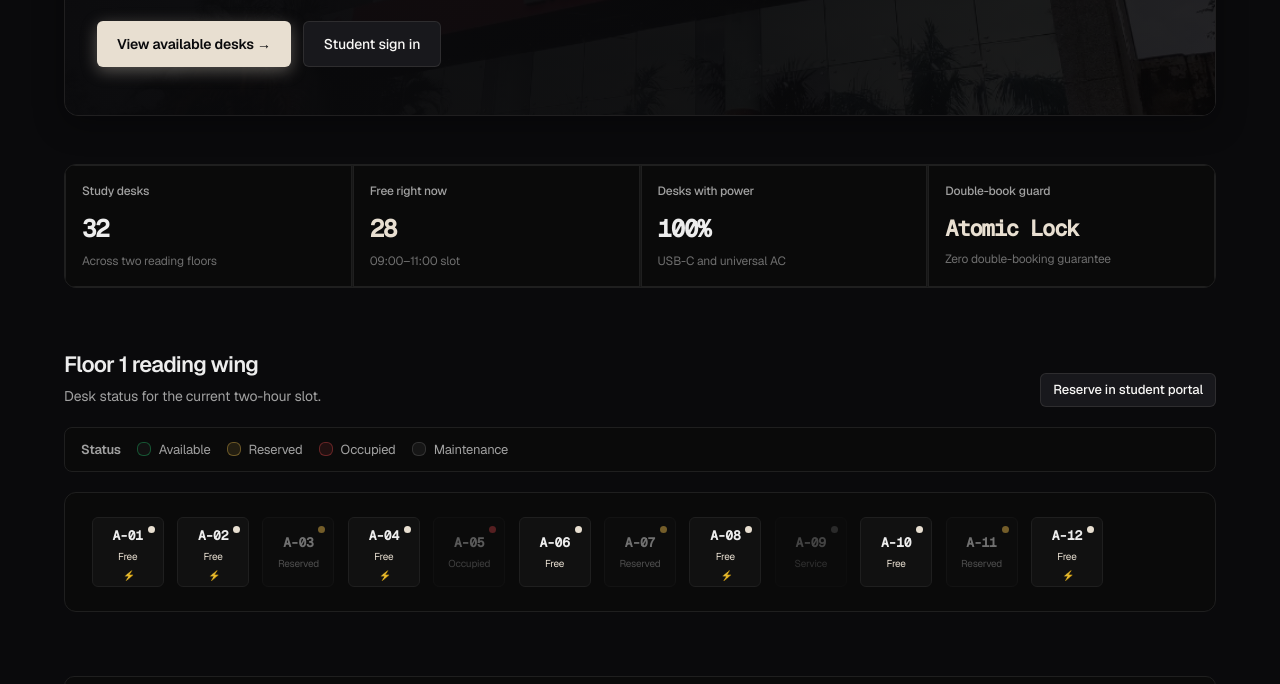
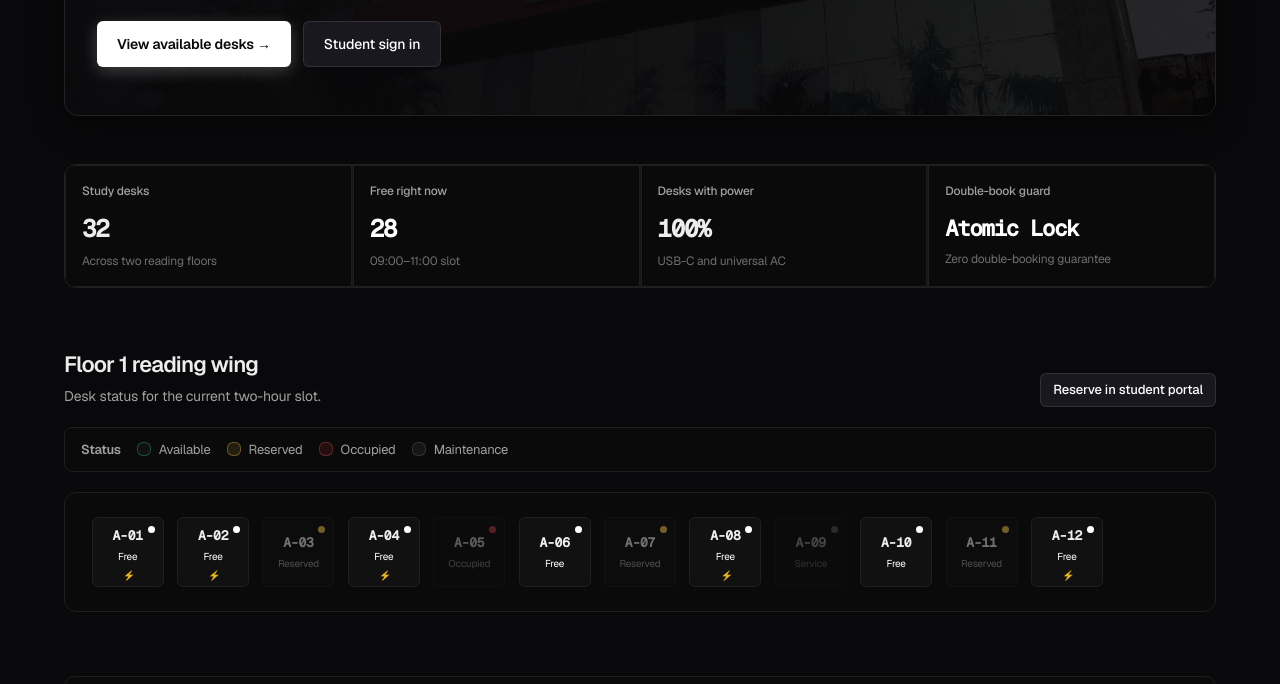
Before and after one commit to viraj1737/seatsync, a website: page frontend/index.html in a window 1280 px wide. Shown: the part 338-1022 px from the top of the page. Drawn offline with nearby package versions, Linux system fonts and the light colour scheme; no server answers.

Commit message:
Elevate design with Ultra-Premium Pure White & Deep Obsidian palette across dark and light modes

```diff
--- a/frontend/css/architectural-ui.css
+++ b/frontend/css/architectural-ui.css
@@ -1,193 +1,198 @@
 /**
- * SeatSync — Black, White & Warm Beige Architectural Library Design System
- * Inspired by luxury architectural monographs, Nordic minimalism, and high-end editorial portfolios.
- * Palette: Deep Matte Obsidian (#0a0a0c), Crisp Alabaster White (#f8f7f5), and Warm Architectural Beige (#e8dfd1).
- * Zero cheap purple/blue AI gradients, zero radioactive neon greens.
+ * SeatSync — Ultra-Premium Monochrome & Pure White Architectural Design System
+ * Inspired by Apple Pro, Leica, Vercel, and Linear luxury craft.
+ * Palette: Pure Crisp White (#ffffff), Deep Carbon Obsidian (#09090b), and Delicate Platinum Cashmere.
+ * Zero generic AI gradients, zero muddy browns, zero radioactive neons.
  */
 
 /* ==========================================================================
-   1. The Black, White & Warm Beige Design Tokens
+   1. The Ultra-Premium Pure White & Obsidian Tokens
    ========================================================================== */
 :root {
   /* Carbon Black & Deep Obsidian Foundations */
-  --arch-canvas: #0a0a0c;
-  --arch-canvas-gradient: #0a0a0c;
-  --arch-panel: #121215;
-  --arch-panel-subtle: #18181c;
-  --arch-panel-elevated: #202026;
+  --arch-canvas: #09090b;
+  --arch-canvas-gradient: #09090b;
+  --arch-panel: #111115;
+  --arch-panel-subtle: #18181e;
+  --arch-panel-elevated: #22222a;
 
-  /* Luxury Architectural Beige & Warm Sand Tones */
-  --arch-beige: #e8dfd1;             /* Primary luxury beige / champagne */
-  --arch-beige-hover: #f3ece2;       /* Bright warm cream */
-  --arch-beige-subtle: rgba(232, 223, 209, 0.08);
-  --arch-beige-border: rgba(232, 223, 209, 0.2);
-  --arch-beige-glow: rgba(232, 223, 209, 0.35);
+  /* Pure White Primary Hero & Action (Ultra-Premium Tech Luxury) */
+  --arch-white: #ffffff;
+  --arch-white-glow: rgba(255, 255, 255, 0.25);
+  --arch-white-subtle: rgba(255, 255, 255, 0.08);
 
-  /* Primary Button / Active Pill Actions */
-  --arch-btn-bg: #e8dfd1;
-  --arch-btn-text: #0a0a0c;
-  --arch-btn-hover: #f3ece2;
-  --arch-btn-glow: rgba(232, 223, 209, 0.35);
+  /* Primary Button / Active Pill: PURE WHITE with JET BLACK TEXT */
+  --arch-btn-bg: #ffffff;
+  --arch-btn-text: #09090b;
+  --arch-btn-hover: #f4f4f5;
+  --arch-btn-glow: rgba(255, 255, 255, 0.22);
 
-  --arch-sand: #d6ccbe;              /* Secondary warm sand */
-  --arch-sand-dim: #8c8579;          /* Subdued warm ash-sand */
+  /* Refined Architectural Accents */
+  --arch-beige: #ffffff;             /* Primary accent is Pure Crisp White */
+  --arch-beige-hover: #f4f4f5;
+  --arch-beige-subtle: rgba(255, 255, 255, 0.08);
+  --arch-beige-border: rgba(255, 255, 255, 0.2);
+  --arch-beige-glow: rgba(255, 255, 255, 0.25);
 
-  /* Pure & Warm Typography */
-  --arch-text-primary: #f8f7f5;      /* Crisp warm alabaster white */
-  --arch-text-secondary: #c7c1b7;    /* Warm beige-tinted grey */
-  --arch-text-dim: #7a746a;          /* Muted ash-beige */
+  --arch-sand: #d4cfc7;              /* Delicate platinum-cashmere */
+  --arch-sand-dim: #8e8880;          /* Subdued warm ash */
 
-  /* Hairline Architectural Borders */
-  --arch-border: rgba(232, 223, 209, 0.1);
-  --arch-border-hover: rgba(232, 223, 209, 0.26);
-  --arch-border-focus: #e8dfd1;
-  --arch-blueprint-grid: rgba(232, 223, 209, 0.022);
+  /* Crisp Pure White Typography */
+  --arch-text-primary: #ffffff;      /* Pure crisp white */
+  --arch-text-secondary: #a1a1aa;    /* Refined silver */
+  --arch-text-dim: #71717a;          /* Muted ash */
+
+  /* Hairline Architectural Glass Borders */
+  --arch-border: rgba(255, 255, 255, 0.1);
+  --arch-border-hover: rgba(255, 255, 255, 0.25);
+  --arch-border-focus: #ffffff;
+  --arch-blueprint-grid: rgba(255, 255, 255, 0.03);
 
   /* Legacy & Framework Color Overrides */
-  --color-primary: #e8dfd1;
-  --color-primary-hover: #f3ece2;
-  --color-primary-subtle: rgba(232, 223, 209, 0.1);
-  --color-primary-border: rgba(232, 223, 209, 0.28);
-  --color-accent-blue: #d6ccbe;
-  --color-accent-blue-hover: #f8f7f5;
-  --color-accent-blue-subtle: rgba(232, 223, 209, 0.1);
-  --color-accent-blue-border: rgba(232, 223, 209, 0.28);
+  --color-primary: #ffffff;
+  --color-primary-hover: #f4f4f5;
+  --color-primary-subtle: rgba(255, 255, 255, 0.1);
+  --color-primary-border: rgba(255, 255, 255, 0.28);
+  --color-accent-blue: #ffffff;
+  --color-accent-blue-hover: #f4f4f5;
+  --color-accent-blue-subtle: rgba(255, 255, 255, 0.1);
+  --color-accent-blue-border: rgba(255, 255, 255, 0.28);
 
-  /* Status Colors (Refined Warm Neutrals) */
-  --status-free: #e8dfd1;            /* Warm cream badge */
-  --status-free-bg: rgba(232, 223, 209, 0.1);
-  --status-free-border: rgba(232, 223, 209, 0.28);
-  --status-available: #e8dfd1;
-  --status-available-subtle: rgba(232, 223, 209, 0.1);
-  --status-available-border: rgba(232, 223, 209, 0.28);
-  --color-available: #e8dfd1;
+  /* Status Colors (Ultra-Clean Monochromatic Contrast) */
+  --status-free: #ffffff;            /* Pure white badge */
+  --status-free-bg: rgba(255, 255, 255, 0.08);
+  --status-free-border: rgba(255, 255, 255, 0.22);
+  --status-available: #ffffff;
+  --status-available-subtle: rgba(255, 255, 255, 0.08);
+  --status-available-border: rgba(255, 255, 255, 0.22);
+  --color-available: #ffffff;
 
-  --status-reserved: #8c8375;        /* Subdued warm bronze-sand */
-  --status-reserved-bg: rgba(140, 131, 117, 0.1);
-  --status-reserved-border: rgba(140, 131, 117, 0.25);
+  --status-reserved: #8e8880;        /* Subdued platinum-sand */
+  --status-reserved-bg: rgba(142, 136, 128, 0.12);
+  --status-reserved-border: rgba(142, 136, 128, 0.25);
 
-  --status-occupied: #544e45;        /* Muted deep carbon ash */
-  --status-occupied-bg: rgba(84, 78, 69, 0.1);
-  --status-occupied-border: rgba(84, 78, 69, 0.2);
+  --status-occupied: #52525b;        /* Muted deep carbon ash */
+  --status-occupied-bg: rgba(82, 82, 91, 0.12);
+  --status-occupied-border: rgba(82, 82, 91, 0.22);
 
-  --status-selected: #ffffff;        /* Pure alabaster white */
-  --status-selected-glow: rgba(232, 223, 209, 0.4);
+  --status-selected: #ffffff;        /* Pure luminous white */
+  --status-selected-glow: rgba(255, 255, 255, 0.4);
 
   /* Ambient Shadows */
-  --arch-shadow-card: 0 4px 20px rgba(0, 0, 0, 0.25);
-  --arch-shadow-panel: 0 8px 30px rgba(0, 0, 0, 0.35);
+  --arch-shadow-card: 0 4px 20px rgba(0, 0, 0, 0.35);
+  --arch-shadow-panel: 0 8px 32px rgba(0, 0, 0, 0.45);
 
   /* Campus Hero Atmosphere */
-  --arch-hero-overlay: linear-gradient(90deg, rgba(10, 10, 12, 0.96) 0%, rgba(10, 10, 12, 0.82) 55%, rgba(10, 10, 12, 0.5) 100%);
-  --arch-hero-title: #f8f7f5;
-  --arch-hero-lead: rgba(255, 255, 255, 0.8);
+  --arch-hero-overlay: linear-gradient(90deg, rgba(9, 9, 11, 0.96) 0%, rgba(9, 9, 11, 0.82) 55%, rgba(9, 9, 11, 0.5) 100%);
+  --arch-hero-title: #ffffff;
+  --arch-hero-lead: rgba(255, 255, 255, 0.85);
   --arch-hero-candidate: #ffffff;
-  --arch-hero-badge-bg: rgba(232, 223, 209, 0.1);
-  --arch-hero-badge-text: #e8dfd1;
-  --arch-hero-badge-border: rgba(232, 223, 209, 0.2);
-  --arch-hero-backdrop-filter: brightness(0.3) saturate(1.1);
+  --arch-hero-badge-bg: rgba(255, 255, 255, 0.1);
+  --arch-hero-badge-text: #ffffff;
+  --arch-hero-badge-border: rgba(255, 255, 255, 0.22);
+  --arch-hero-backdrop-filter: brightness(0.35) saturate(1.1);
 
   /* Chair & Barcode */
-  --arch-chair-bg: rgba(232, 223, 209, 0.08);
-  --arch-chair-border: var(--arch-border);
-  --arch-barcode-stripe: #e8dfd1;
+  --arch-chair-bg: rgba(255, 255, 255, 0.08);
+  --arch-chair-border: rgba(255, 255, 255, 0.12);
+  --arch-barcode-stripe: #ffffff;
 }
 
 :root[data-theme="light"] {
-  /* Warm Alabaster Canvas & Pure White Elevated Panels */
-  --arch-canvas: #faf8f5;
-  --arch-canvas-gradient: #faf8f5;
+  /* Crisp Porcelain White Foundations */
+  --arch-canvas: #ffffff;
+  --arch-canvas-gradient: #ffffff;
   --arch-panel: #ffffff;
-  --arch-panel-subtle: #f5f1ea;
-  --arch-panel-elevated: #ede7dc;
+  --arch-panel-subtle: #f8f8fa;
+  --arch-panel-elevated: #f0f0f4;
 
-  /* Primary Accent & Action (Matte Obsidian Black in Light Mode) */
-  --arch-beige: #18181b;
-  --arch-beige-hover: #27272a;
-  --arch-beige-subtle: rgba(24, 24, 27, 0.05);
-  --arch-beige-border: rgba(24, 24, 27, 0.18);
-  --arch-beige-glow: rgba(24, 24, 27, 0.12);
+  /* Primary Accent & Action */
+  --arch-beige: #09090b;
+  --arch-beige-hover: #18181b;
+  --arch-beige-subtle: rgba(9, 9, 11, 0.05);
+  --arch-beige-border: rgba(9, 9, 11, 0.18);
+  --arch-beige-glow: rgba(9, 9, 11, 0.12);
 
-  /* Primary Button / Active Pill (Obsidian Black with Crisp White Text) */
-  --arch-btn-bg: #18181b;
+  /* Primary Button / Active Pill: SOLID JET OBSIDIAN with CRISP PURE WHITE TEXT */
+  --arch-btn-bg: #09090b;
   --arch-btn-text: #ffffff;
   --arch-btn-hover: #27272a;
-  --arch-btn-glow: rgba(24, 24, 27, 0.16);
+  --arch-btn-glow: rgba(9, 9, 11, 0.18);
 
-  /* Warm Sandstone & Camel Accents */
-  --arch-sand: #705e49;
-  --arch-sand-dim: #8f8577;
+  /* Refined Platinum & Slate Accents */
+  --arch-sand: #475569;
+  --arch-sand-dim: #94a3b8;
 
-  /* Crisp Typography */
-  --arch-text-primary: #121215;      /* Deep ebony */
-  --arch-text-secondary: #5a544b;    /* Warm slate-taupe */
-  --arch-text-dim: #8f8577;          /* Muted sand-grey */
+  /* Razor-Sharp Pure Typography */
+  --arch-text-primary: #09090b;      /* Deepest crisp obsidian */
+  --arch-text-secondary: #475569;    /* Clean slate */
+  --arch-text-dim: #94a3b8;          /* Muted platinum */
 
   /* Hairline Borders */
-  --arch-border: rgba(35, 30, 24, 0.1);
-  --arch-border-hover: rgba(35, 30, 24, 0.24);
-  --arch-border-focus: #18181b;
-  --arch-blueprint-grid: rgba(35, 30, 24, 0.035);
+  --arch-border: rgba(0, 0, 0, 0.08);
+  --arch-border-hover: rgba(0, 0, 0, 0.2);
+  --arch-border-focus: #09090b;
+  --arch-blueprint-grid: rgba(0, 0, 0, 0.03);
 
   /* Legacy & Framework Color Overrides in Light Theme */
-  --color-primary: #18181b;
-  --color-primary-hover: #27272a;
-  --color-primary-subtle: rgba(24, 24, 27, 0.06);
-  --color-primary-border: rgba(24, 24, 27, 0.2);
-  --color-accent-blue: #705e49;
-  --color-accent-blue-hover: #5a544b;
-  --color-accent-blue-subtle: rgba(112, 94, 73, 0.08);
-  --color-accent-blue-border: rgba(112, 94, 73, 0.2);
+  --color-primary: #09090b;
+  --color-primary-hover: #18181b;
+  --color-primary-subtle: rgba(9, 9, 11, 0.06);
+  --color-primary-border: rgba(9, 9, 11, 0.2);
+  --color-accent-blue: #09090b;
+  --color-accent-blue-hover: #475569;
+  --color-accent-blue-subtle: rgba(9, 9, 11, 0.08);
+  --color-accent-blue-border: rgba(9, 9, 11, 0.2);
 
   /* Status Colors */
-  --status-free: #705e49;
-  --status-free-bg: rgba(112, 94, 73, 0.08);
-  --status-free-border: rgba(112, 94, 73, 0.22);
-  --status-available: #705e49;
-  --status-available-subtle: rgba(112, 94, 73, 0.08);
-  --status-available-border: rgba(112, 94, 73, 0.22);
-  --color-available: #705e49;
+  --status-free: #09090b;
+  --status-free-bg: rgba(9, 9, 11, 0.06);
+  --status-free-border: rgba(9, 9, 11, 0.18);
+  --status-available: #09090b;
+  --status-available-subtle: rgba(9, 9, 11, 0.06);
+  --status-available-border: rgba(9, 9, 11, 0.18);
+  --color-available: #09090b;
 
-  --status-reserved: #9c8e7e;
-  --status-reserved-bg: rgba(156, 142, 126, 0.12);
-  --status-reserved-border: rgba(156, 142, 126, 0.25);
+  --status-reserved: #64748b;
+  --status-reserved-bg: rgba(100, 116, 139, 0.1);
+  --status-reserved-border: rgba(100, 116, 139, 0.2);
 
-  --status-occupied: #6e675e;
-  --status-occupied-bg: rgba(110, 103, 94, 0.1);
-  --status-occupied-border: rgba(110, 103, 94, 0.2);
+  --status-occupied: #94a3b8;
+  --status-occupied-bg: rgba(148, 163, 184, 0.1);
+  --status-occupied-border: rgba(148, 163, 184, 0.2);
 
-  --status-selected: #18181b;
-  --status-selected-glow: rgba(24, 24, 27, 0.18);
+  --status-selected: #09090b;
+  --status-selected-glow: rgba(9, 9, 11, 0.18);
 
   /* Diffuse Architectural Shadows */
-  --arch-shadow-card: 0 4px 18px rgba(45, 38, 28, 0.06);
-  --arch-shadow-panel: 0 8px 28px rgba(45, 38, 28, 0.08);
+  --arch-shadow-card: 0 4px 20px rgba(0, 0, 0, 0.06);
+  --arch-shadow-panel: 0 8px 30px rgba(0, 0, 0, 0.08);
 
-  /* Campus Hero in Light Theme (Refined Frosted White & Natural Daylight) */
-  --arch-hero-overlay: linear-gradient(90deg, rgba(255, 255, 255, 0.95) 0%, rgba(255, 255, 255, 0.88) 55%, rgba(255, 255, 255, 0.62) 100%);
-  --arch-hero-title: #121215;
-  --arch-hero-lead: #5a544b;
-  --arch-hero-candidate: #121215;
-  --arch-hero-badge-bg: rgba(112, 94, 73, 0.08);
-  --arch-hero-badge-text: #705e49;
-  --arch-hero-badge-border: rgba(112, 94, 73, 0.2);
-  --arch-hero-backdrop-filter: brightness(0.95) saturate(1.05);
+  /* Campus Hero in Light Theme (Crisp Frosted Daylight) */
+  --arch-hero-overlay: linear-gradient(90deg, rgba(255, 255, 255, 0.96) 0%, rgba(255, 255, 255, 0.88) 55%, rgba(255, 255, 255, 0.6) 100%);
+  --arch-hero-title: #09090b;
+  --arch-hero-lead: #475569;
+  --arch-hero-candidate: #09090b;
+  --arch-hero-badge-bg: rgba(0, 0, 0, 0.06);
+  --arch-hero-badge-text: #09090b;
+  --arch-hero-badge-border: rgba(0, 0, 0, 0.15);
+  --arch-hero-backdrop-filter: brightness(0.96) saturate(1.05);
 
   /* Chair & Barcode */
-  --arch-chair-bg: #ece7df;
-  --arch-chair-border: rgba(35, 30, 24, 0.12);
-  --arch-barcode-stripe: #18181b;
+  --arch-chair-bg: #f1f1f4;
+  --arch-chair-border: rgba(0, 0, 0, 0.1);
+  --arch-barcode-stripe: #09090b;
 
   /* Overriding general modern-ui variables for complete cohesion */
-  --bg-canvas: #faf8f5 !important;
+  --bg-canvas: #ffffff !important;
   --bg-surface-1: #ffffff !important;
-  --bg-surface-2: #f5f1ea !important;
-  --bg-surface-3: #ede7dc !important;
-  --bg-overlay: rgba(250, 248, 245, 0.92) !important;
-  --text-primary: #121215 !important;
-  --text-secondary: #5a544b !important;
-  --border-default: rgba(35, 30, 24, 0.1) !important;
-  --border-subtle: rgba(35, 30, 24, 0.06) !important;
+  --bg-surface-2: #f8f8fa !important;
+  --bg-surface-3: #f0f0f4 !important;
+  --bg-overlay: rgba(255, 255, 255, 0.94) !important;
+  --text-primary: #09090b !important;
+  --text-secondary: #475569 !important;
+  --border-default: rgba(0, 0, 0, 0.08) !important;
+  --border-subtle: rgba(0, 0, 0, 0.05) !important;
 }
 
 body {
@@ -523,12 +528,12 @@ body {
   border: 1px solid var(--arch-border);
 }
 
-/* Natural Sunlight Facade (Warm Architectural Glazing) */
+/* Natural Daylight Facade (Architectural Glazing) */
 .architectural-window-wall {
   position: relative;
   z-index: 2;
-  background: linear-gradient(180deg, rgba(232, 223, 209, 0.06) 0%, transparent 100%);
-  border: 1px dashed var(--arch-beige-border);
+  background: linear-gradient(180deg, rgba(255, 255, 255, 0.05) 0%, transparent 100%);
+  border: 1px dashed var(--arch-border);
   border-radius: 8px;
   padding: 8px 14px;
   margin-bottom: 22px;
@@ -536,14 +541,14 @@ body {
   align-items: center;
   justify-content: space-between;
   font-size: 11px;
-  color: var(--arch-beige);
+  color: var(--arch-text-primary);
   font-family: var(--font-mono);
 }
 
 :root[data-theme="light"] .architectural-window-wall {
-  background: linear-gradient(180deg, rgba(112, 94, 73, 0.05) 0%, transparent 100%);
-  border-color: rgba(112, 94, 73, 0.22);
-  color: var(--arch-sand);
+  background: linear-gradient(180deg, rgba(0, 0, 0, 0.03) 0%, transparent 100%);
+  border-color: rgba(0, 0, 0, 0.12);
+  color: var(--arch-text-primary);
 }
 
 .window-wall-glass-lines {
@@ -553,12 +558,12 @@ body {
 .window-glass-pane {
   width: 20px;
   height: 2px;
-  background: rgba(232, 223, 209, 0.35);
+  background: rgba(255, 255, 255, 0.4);
   border-radius: 1px;
 }
 
 :root[data-theme="light"] .window-glass-pane {
-  background: rgba(112, 94, 73, 0.3);
+  background: rgba(0, 0, 0, 0.2);
 }
 
 /* ==========================================================================
@@ -740,15 +745,15 @@ body {
 
 /* ---- STATE: SELECTED (Crisp Contrast & Glow) ---- */
 .desk--selected .desk-surface {
-  background: rgba(232, 223, 209, 0.12) !important;
-  border-color: var(--arch-beige) !important;
-  box-shadow: 0 0 0 2px var(--arch-beige), 0 12px 32px var(--arch-beige-glow) !important;
+  background: rgba(255, 255, 255, 0.08) !important;
+  border-color: #ffffff !important;
+  box-shadow: 0 0 0 2px #ffffff, 0 12px 32px rgba(255, 255, 255, 0.3) !important;
 }
 
 :root[data-theme="light"] .desk--selected .desk-surface {
   background: #ffffff !important;
-  border-color: #18181b !important;
-  box-shadow: 0 0 0 2px #18181b, 0 10px 24px rgba(24, 24, 27, 0.14) !important;
+  border-color: #09090b !important;
+  box-shadow: 0 0 0 2px #09090b, 0 10px 24px rgba(9, 9, 11, 0.14) !important;
 }
 
 .desk--selected .desk-status-pill {
@@ -925,7 +930,7 @@ body {
 }
 
 :root[data-theme="light"] .library-telemetry-box {
-  background: #f5f1ea;
+  background: #f8f8fa;
 }
 
 .telemetry-row {
@@ -1000,7 +1005,7 @@ body {
   color: var(--arch-text-secondary);
 }
 :root[data-theme="light"] .desk-perk-chip {
-  background: #f5f1ea;
+  background: #f8f8fa;
 }
 .desk-perk-chip strong {
   color: var(--arch-text-primary);
@@ -1019,7 +1024,7 @@ body {
 }
 
 :root[data-theme="light"] .pass-ticket-details {
-  background: #f5f1ea;
+  background: #f8f8fa;
 }
 
 .ticket-detail-row {
@@ -1114,7 +1119,7 @@ body {
 }
 
 :root[data-theme="light"] .credential-details-grid {
-  background-color: #f5f1ea !important;
+  background-color: #f8f8fa !important;
 }
 
 .credential-item-label {
@@ -1132,7 +1137,7 @@ body {
 }
 
 :root[data-theme="light"] .dark-barcode-card {
-  background-color: #f5f1ea !important;
+  background-color: #f8f8fa !important;
 }
 
 .dark-barcode-stripes {
@@ -1151,7 +1156,7 @@ body {
 }
 
 :root[data-theme="light"] .turnstile-iot-panel {
-  background-color: #f5f1ea !important;
+  background-color: #f8f8fa !important;
 }
 
 .turnstile-beacon {
@@ -1185,7 +1190,7 @@ body {
 }
 
 :root[data-theme="light"] .btn-secondary {
-  background-color: #f5f1ea !important;
+  background-color: #f8f8fa !important;
 }
 
 .btn-secondary:hover:not(:disabled) {
```
